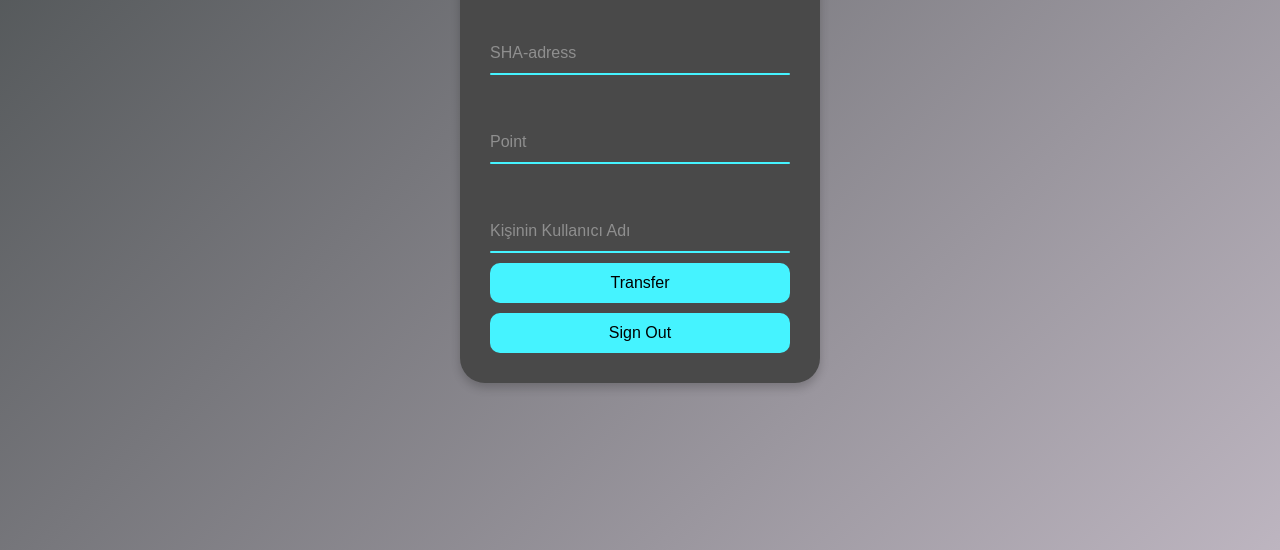
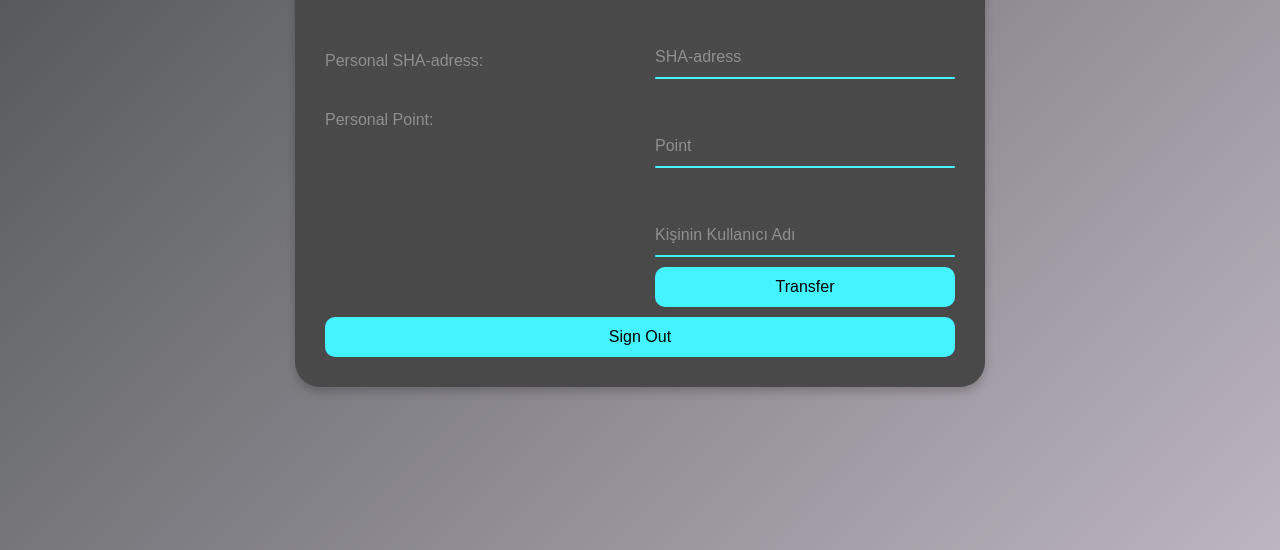
Before and after one commit to EEcenurKaya2020/yazilimSinama, a website: page hesabim.html in a window 1280 px wide. Shown: the part 250-800 px from the top of the page. Drawn offline with nearby package versions, Linux system fonts and the light colour scheme.

Commit message:
hesabim changed

```diff
--- a/hesabim.html
+++ b/hesabim.html
@@ -15,6 +15,20 @@
     <div class="form">
         <div id="signin">
             <h2 class="text-center">Account</h2>
+            <div class="row">
+            <div class="col-sm-6 mt-4">
+              <div class="inBox">
+                <p style="color:#8f8f8f">Personal SHA-adress:</p>
+                <p></p>
+              </div>
+
+              <div class="inBox">
+                <p style="color:#8f8f8f">Personal Point:</p>
+                <p></p>
+              </div>
+          </div>
+
+          <div class="col-sm-6">
               <div class="inBox">
                 <input type="text" class="border-0" required="required">
                 <span>SHA-adress</span>
@@ -31,6 +45,9 @@
                   <i></i>
               </div>
               <input type="button" value="Transfer" class="butdesign">
+          </div>
+        </div>
+
             <a href="index.html"><input type="button" value="Sign Out" class="butdesign"></a>
           </div>
         </div>
```
Lines whose indentation alone changed are shown as unchanged.
